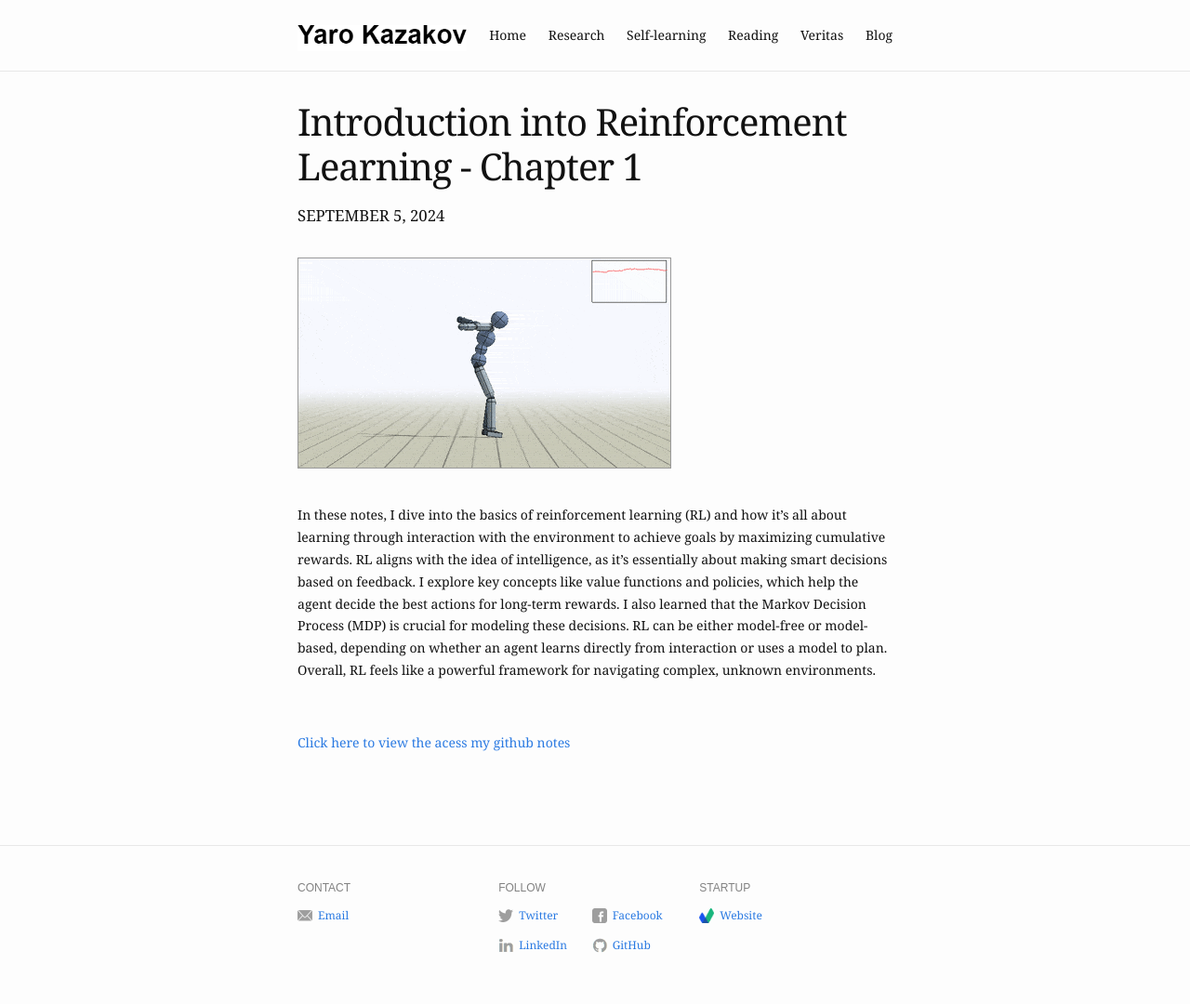
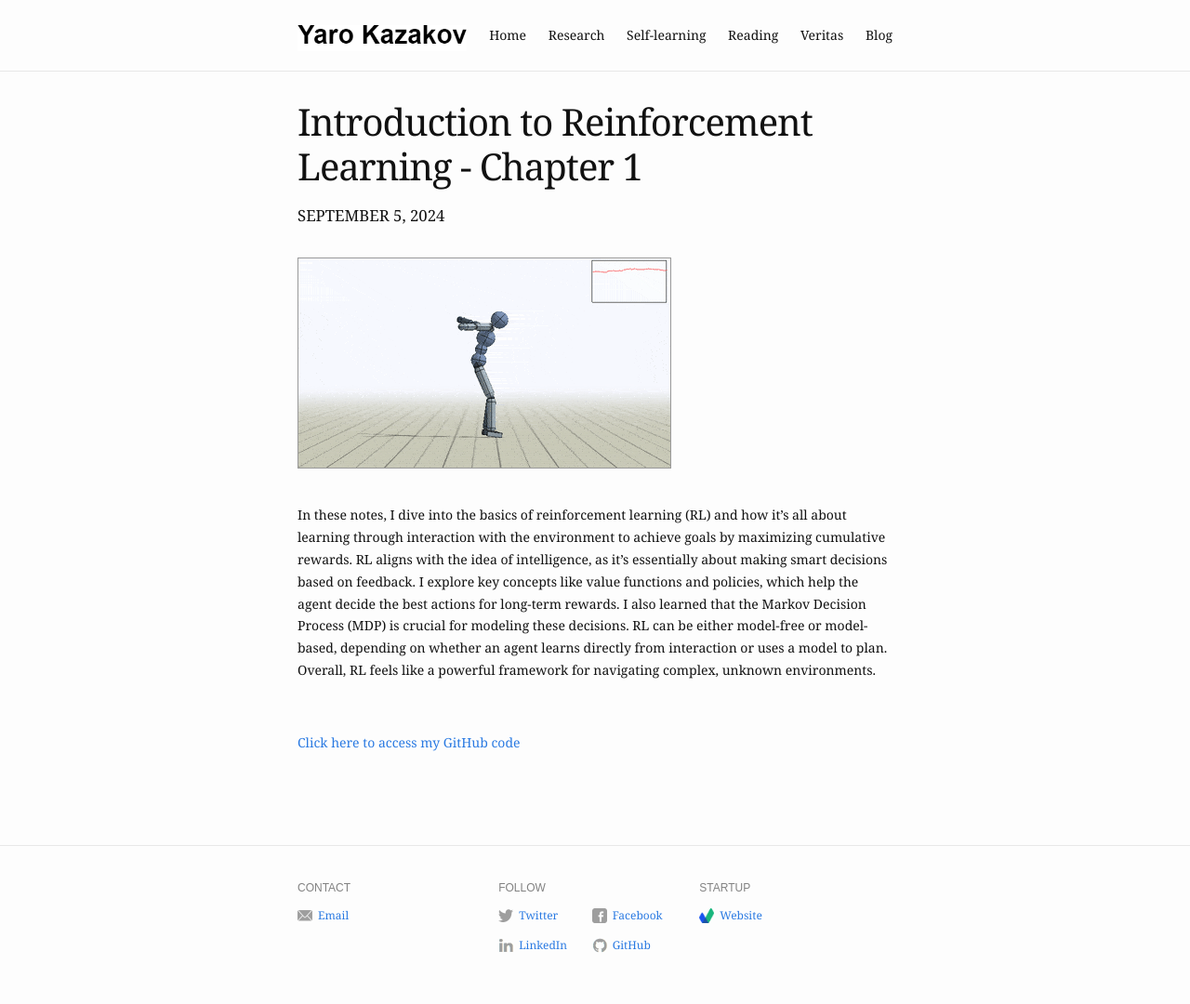
Before and after one commit to eliottvincent/bay, a Jekyll site: the page built from _posts/2024-09-05-introduction-chapter-1.md, in a window 1280 px wide. Shown: the whole page at 93% size. Built offline with Jekyll 4.4.1, drawn with Linux system fonts in a browser that asks for light colours.

Commit message:
Chapter 1 and 2
Chapter 1 and 2 added to the Self-Learning Section

```diff
--- a/_posts/2024-09-05-introduction-chapter-1.md
+++ b/_posts/2024-09-05-introduction-chapter-1.md
@@ -1,10 +1,10 @@
 ---
 layout: post
-title:  "Introduction into Reinforcement Learning - Chapter 1"
+title:  "Introduction to Reinforcement Learning - Chapter 1"
 date:   2024-09-05 10:00:40
 self_learning: true
 blurb: "A look at an example post using Bay Jekyll theme."
-og_image: /assets/img/research/Mode_shape.png
+og_image: /assets/img/learning/backflip.gif
 ---
 
 <img src="{{ "/assets/img/learning/backflip.gif" | absolute_url }}" alt="mode_shape" class="post-pic"/>
@@ -15,6 +15,6 @@ In these notes, I dive into the basics of reinforcement learning (RL) and how it
 
 <br />
 
-[Click here to view the acess my github notes]({{ "https://github.com/YaroKazakov/RL-phd/tree/main/RL%20book/chapter_notes" | absolute_url }})
+[Click here to access my GitHub code](https://github.com/YaroKazakov/RL-phd/blob/main/RL%20book/chapter_notes/Chapter1_notes.pdf)
 
 <br />
```
Also changed, not shown: _layouts/self-learning.html (+17 -15 lines), _posts/2024-09-09-exploration-exploitation-chapter-2.md (+20 -0 lines), self-learning.md (+1 -2 lines).
